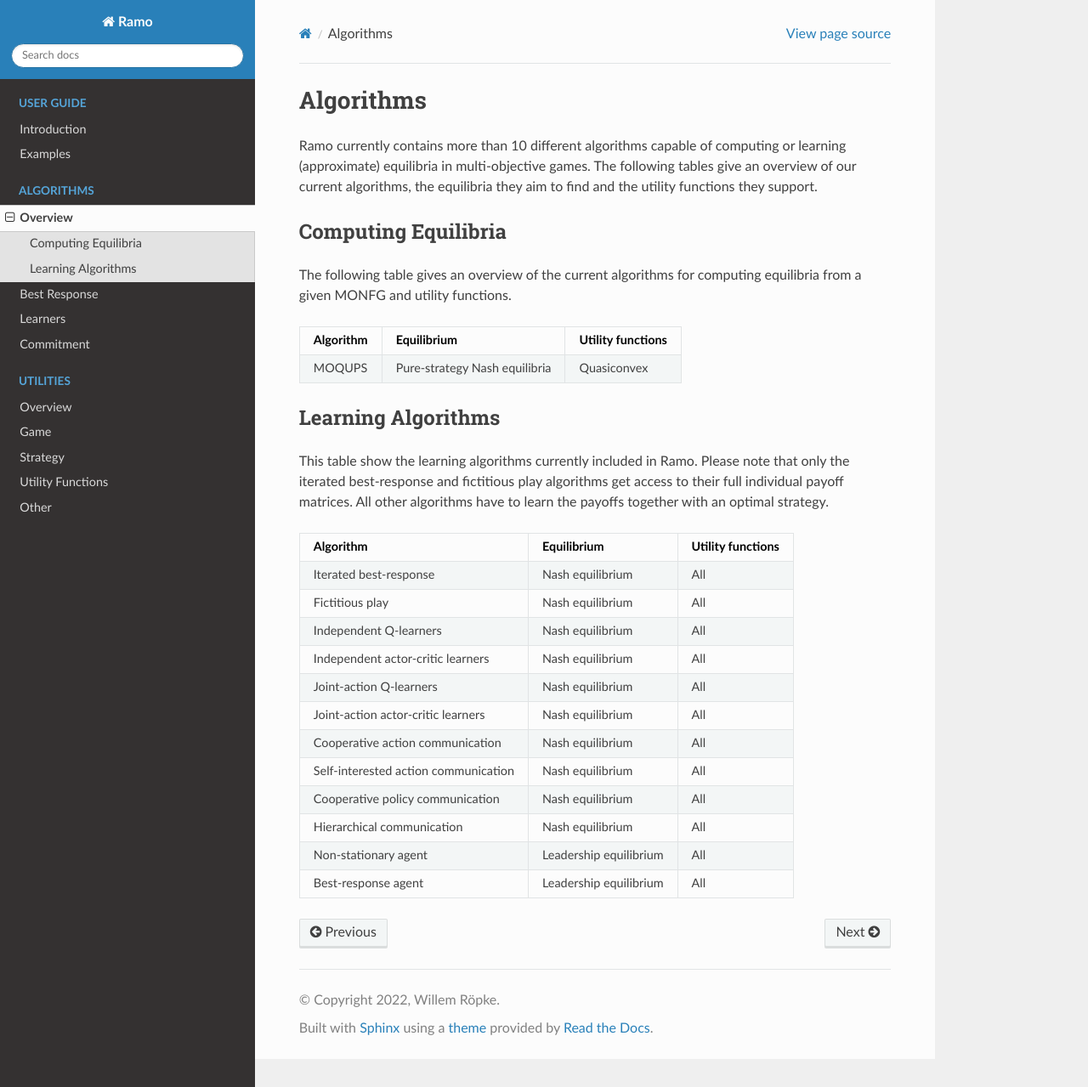
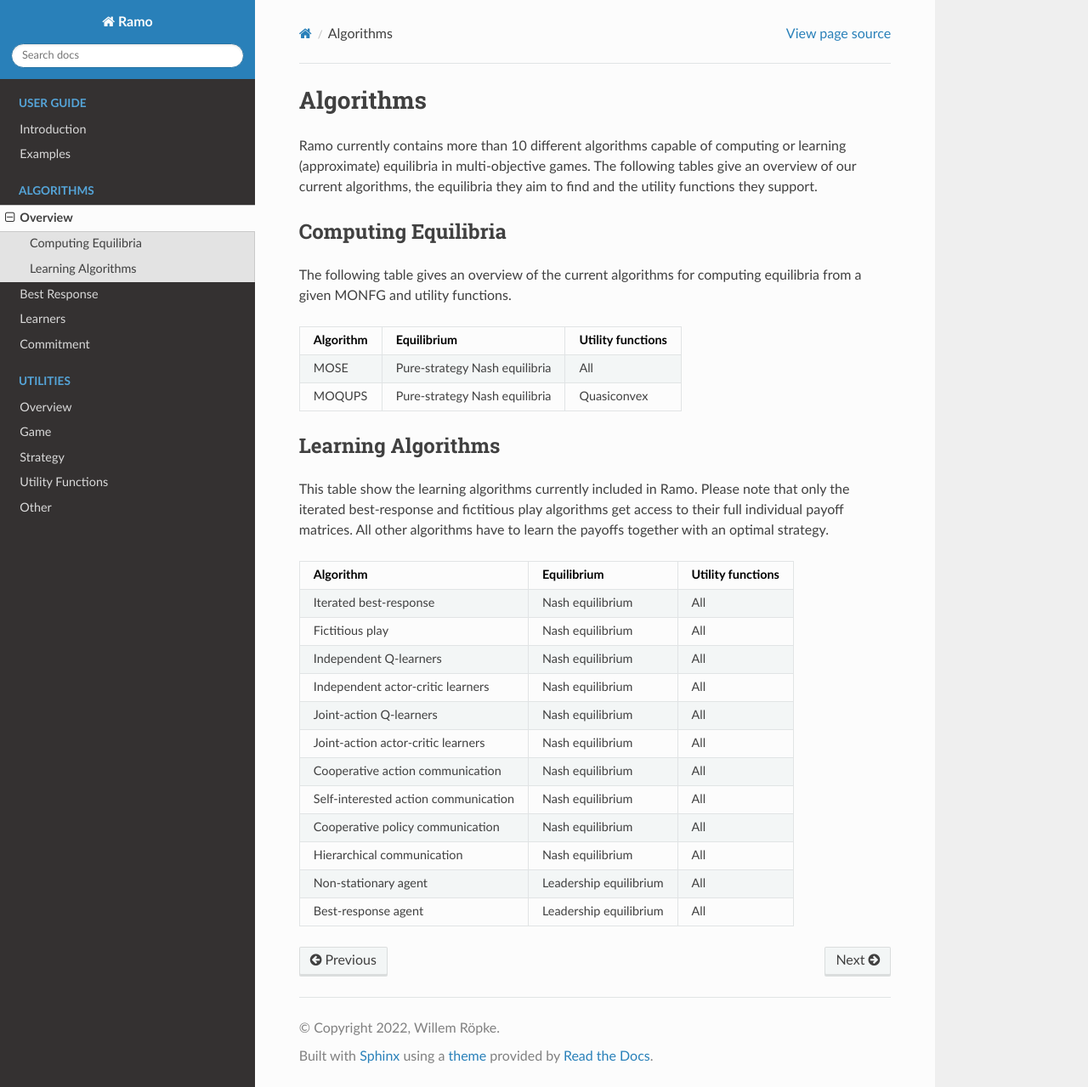
Before and after one commit to wilrop/ramo, a Sphinx documentation site: the page built from docs/source/algorithms.rst, in a window 1280 px wide and 1279 px high. Shown: the whole window at 85% size. Built offline with Sphinx 7.4.7 and the Read the Docs theme 2.0.0, drawn with Linux system fonts in a browser that asks for light colours.

Commit message:
Add MOSE to algorithms list

```diff
--- a/docs/source/algorithms.rst
+++ b/docs/source/algorithms.rst
@@ -9,6 +9,8 @@
 +--------------------------------------+-------------------------------+-------------------+
 | Algorithm                            | Equilibrium                   | Utility functions |
 +======================================+===============================+===================+
+| MOSE                                 | Pure-strategy Nash equilibria | All               |
++--------------------------------------+-------------------------------+-------------------+
 | MOQUPS                               | Pure-strategy Nash equilibria | Quasiconvex       |
 +--------------------------------------+-------------------------------+-------------------+
 
```
